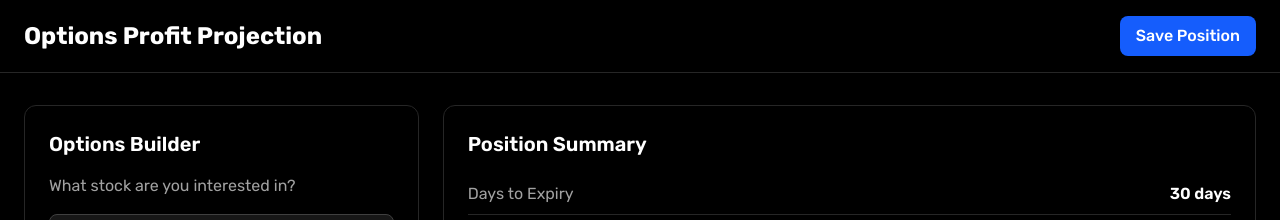
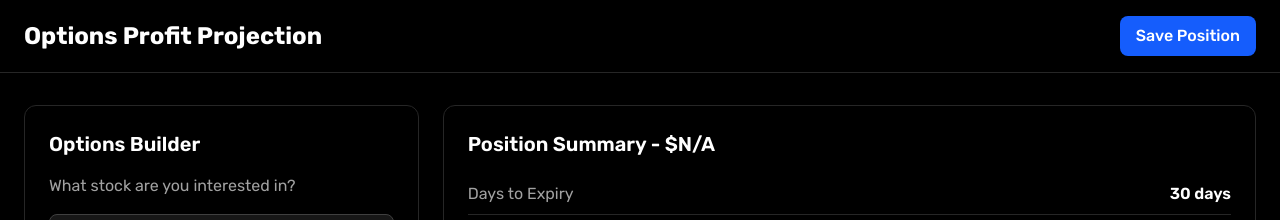
Before and after one commit to shaams3000-glitch/options-calculator, a React (Vite) app: page / in a window 1280 px wide. Shown: the top 220 px of the page. Built offline with nearby package versions, Linux system fonts and the light colour scheme.

Commit message:
Show ticker in Position Summary header

```diff
--- a/src/App.jsx
+++ b/src/App.jsx
@@ -1701,7 +1701,7 @@ function SummaryPanel({ values, greeks, breakEven, daysToExpiry, portfolio }) {
 
   return (
     <div className="bg-black/50 rounded-xl p-6 border border-neutral-800">
-      <h2 className="text-xl font-semibold mb-4 text-white">Position Summary</h2>
+      <h2 className="text-xl font-semibold mb-4 text-white">Position Summary - ${values.ticker?.toUpperCase() || 'N/A'}</h2>
 
       <div className="space-y-3">
         {/* Show multiple expiry dates if portfolio */}
```
